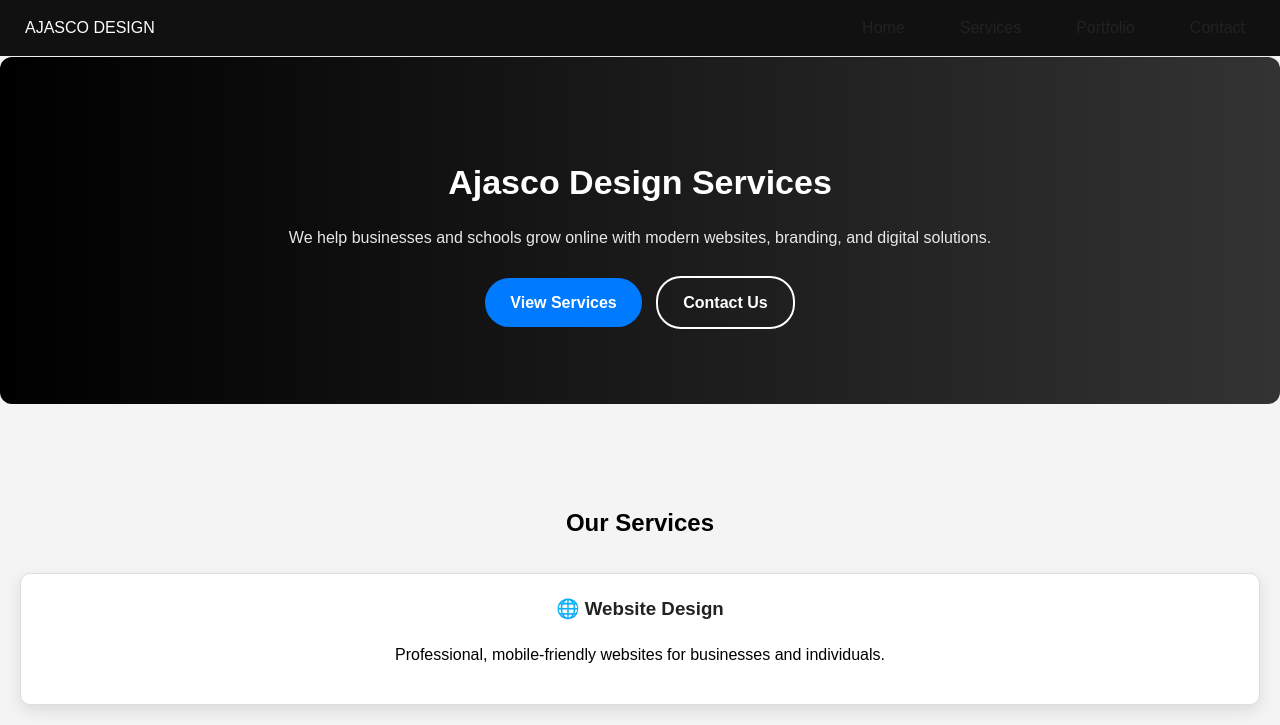
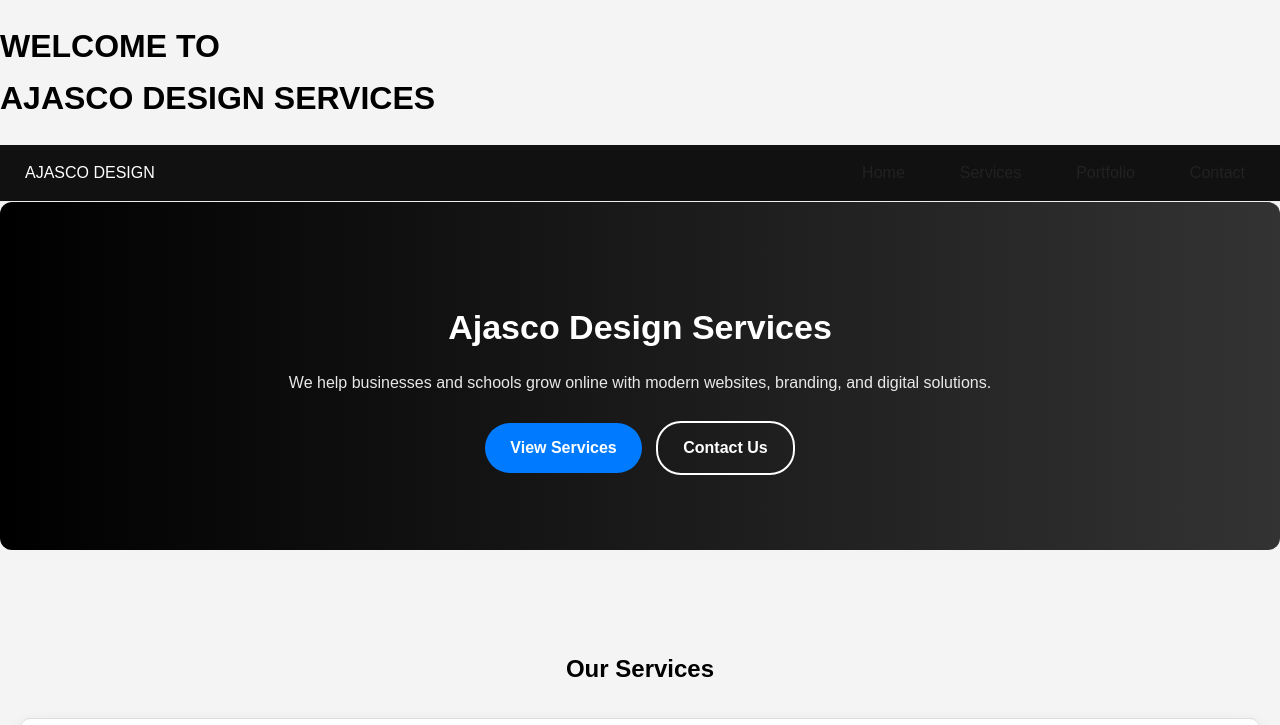
Before and after one commit to jacksonvosibi/jacksonvosibi.github.io, a plain HTML site: page index.html in a window 1280 px wide. Shown: the top 725 px of the page. Drawn offline with Linux system fonts and the light colour scheme.

Commit message:
Update index.html

```diff
--- a/index.html
+++ b/index.html
@@ -18,6 +18,10 @@
   💬 Chat on WhatsApp
 </a>
 <body>
+  <!-- Welcome Screen -->
+<div id="welcome-screen">
+  <h1>WELCOME TO<br><span>AJASCO DESIGN SERVICES</span></h1>
+</div>
 <!-- NAVIGATION -->
 <nav class="navbar">
   <div class="logo">AJASCO DESIGN</div>
```
